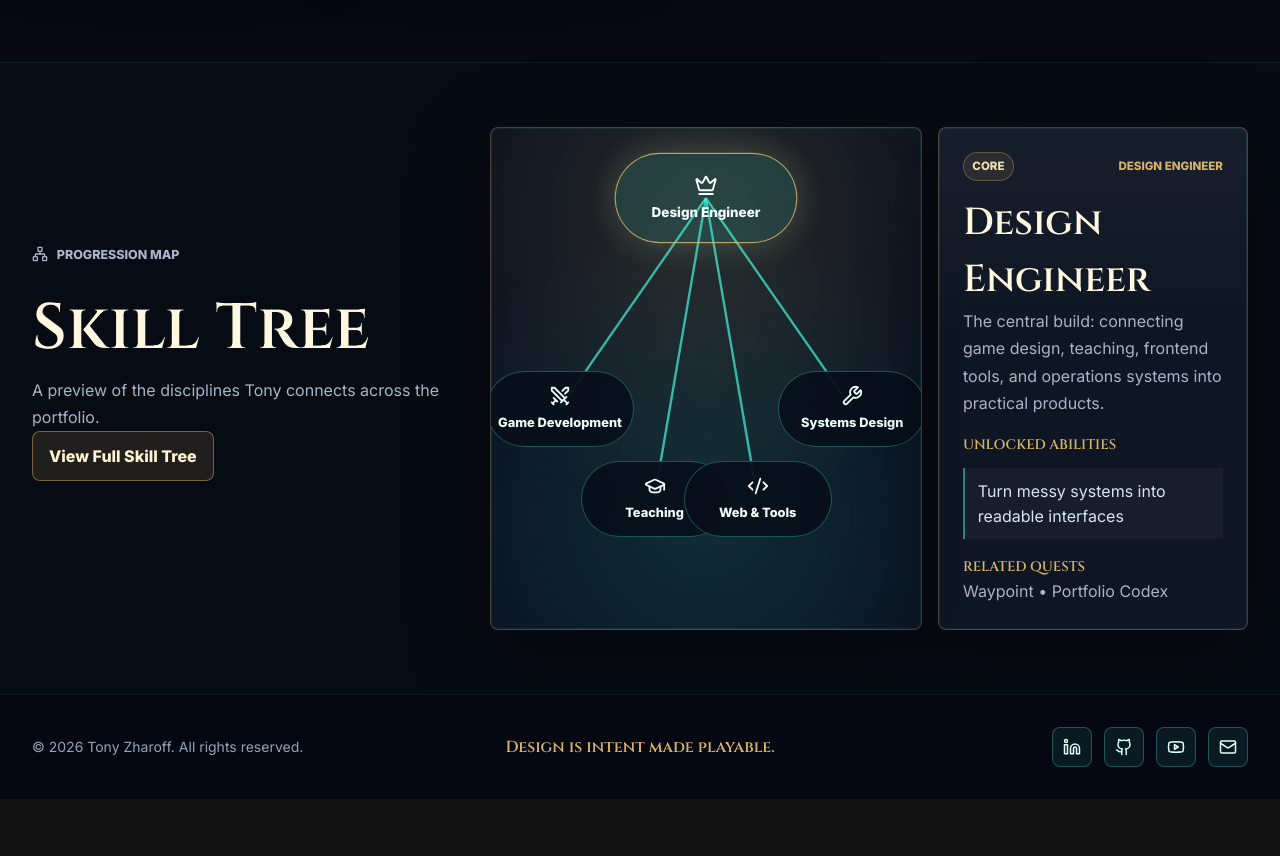
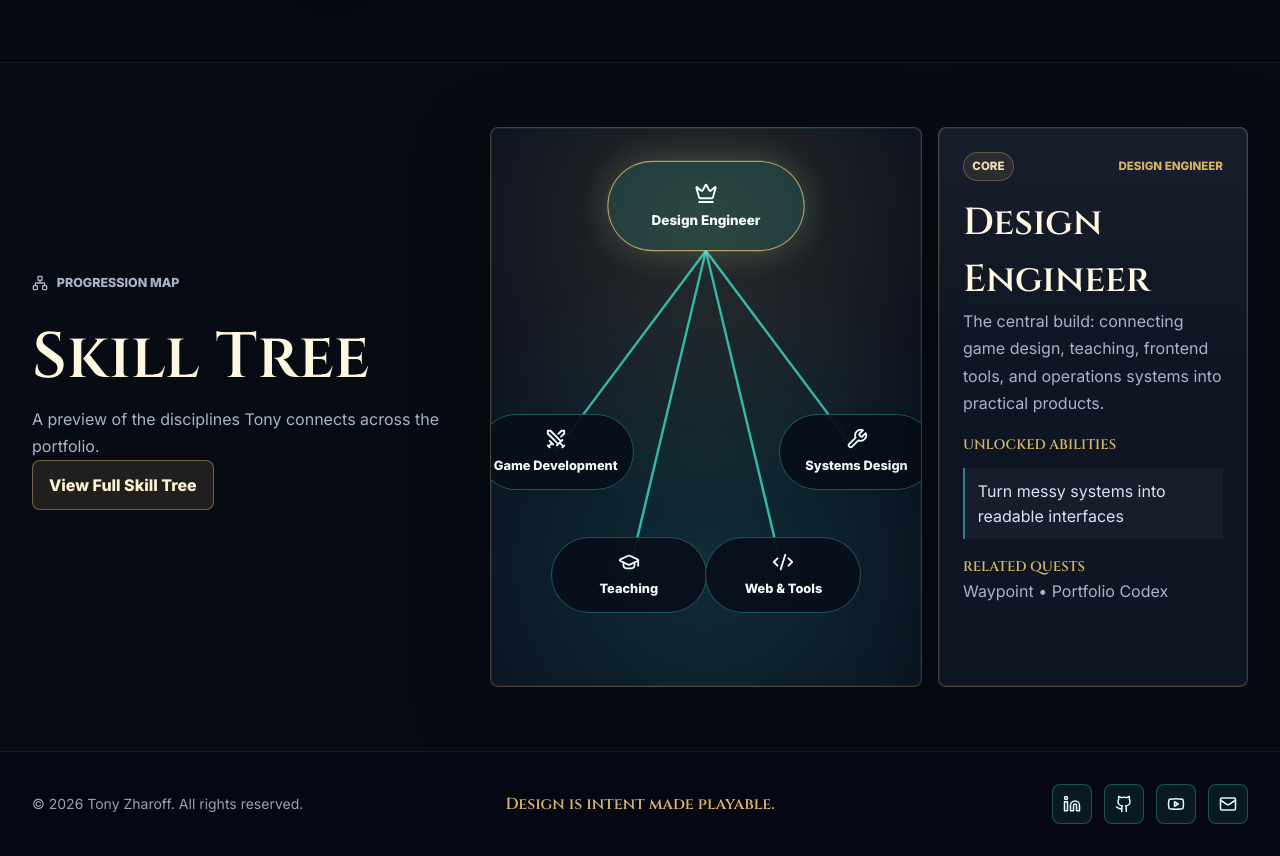
Before and after one commit to tzharoff/tzharoff.com, a React (Vite) app: page / in a window 1280 px wide. Shown: the part 2463-3319 px from the top of the page. Before the commit the page ends 3262 px from the top, so only its background shows below. Built offline with nearby package versions, Linux system fonts and the light colour scheme.

Commit message:
add adjustments to the skill tree

```diff
--- a/src/components/SkillTreePreview.tsx
+++ b/src/components/SkillTreePreview.tsx
@@ -17,6 +17,7 @@ export function SkillTreePreview({ preview = false }: SkillTreePreviewProps) {
   const [selectedNodeId, setSelectedNodeId] = useState("root");
   const root = skillTreeNodes[0];
   const branches = skillTreeNodes.slice(1);
+  const rootLineAnchor = { x: root.x, y: root.y + 8 };
   const selectedNode = skillTreeNodes.find((node) => node.id === selectedNodeId) ?? root;
   const relatedQuests = useMemo(
     () =>
@@ -57,8 +58,8 @@ export function SkillTreePreview({ preview = false }: SkillTreePreviewProps) {
                 <line
                   key={node.id}
                   className={node.id === selectedNode.id || selectedNode.id === root.id ? "active" : undefined}
-                  x1={root.x}
-                  y1={root.y}
+                  x1={rootLineAnchor.x}
+                  y1={rootLineAnchor.y}
                   x2={node.x}
                   y2={node.y}
                   vectorEffect="non-scaling-stroke"
--- a/src/data/portfolioData.ts
+++ b/src/data/portfolioData.ts
@@ -724,8 +724,8 @@ export const skillTreeNodes: SkillNode[] = [
     description:
       "Gameplay prototypes, progression loops, enemy behavior, game-feel experiments, and readable player-facing systems.",
     Icon: Swords,
-    x: 16,
-    y: 56,
+    x: 15,
+    y: 58,
     tier: "branch",
     abilities: [
       "Prototype mechanics quickly",
@@ -741,8 +741,8 @@ export const skillTreeNodes: SkillNode[] = [
     description:
       "Project-based lessons, technical mentoring, and learning paths that help people build confidence through visible progress.",
     Icon: GraduationCap,
-    x: 38,
-    y: 74,
+    x: 32,
+    y: 80,
     tier: "branch",
     abilities: [
       "Break complex ideas into approachable lessons",
@@ -758,8 +758,8 @@ export const skillTreeNodes: SkillNode[] = [
     description:
       "Frontend systems, internal tools, dashboards, and small-business websites built around clarity and useful action.",
     Icon: Code2,
-    x: 62,
-    y: 74,
+    x: 68,
+    y: 80,
     tier: "branch",
     abilities: [
       "Build reusable React components",
@@ -781,8 +781,8 @@ export const skillTreeNodes: SkillNode[] = [
     description:
       "Workflow mapping, operational clarity, knowledge structures, and decision systems for complex real-world problems.",
     Icon: Wrench,
-    x: 84,
-    y: 56,
+    x: 85,
+    y: 58,
     tier: "branch",
     abilities: [
       "Map real-world workflows into understandable models",
--- a/src/styles.css
+++ b/src/styles.css
@@ -963,7 +963,7 @@ footer {
 
 .skill-tree {
   position: relative;
-  min-height: 480px;
+  min-height: 560px;
   overflow: hidden;
   background:
     radial-gradient(circle at 50% 18%, rgba(216, 180, 106, 0.16), transparent 18rem),
@@ -993,7 +993,7 @@ footer {
 .skill-node {
   position: absolute;
   display: inline-flex;
-  width: 148px;
+  width: 156px;
   min-height: 76px;
   flex-direction: column;
   align-items: center;
@@ -1011,7 +1011,7 @@ footer {
 }
 
 .skill-node.root {
-  width: 174px;
+  width: 188px;
   min-height: 86px;
   border-color: rgba(216, 180, 106, 0.58);
   color: #fff4d2;
```
Also changed, not shown: 1 other file (tests, documents, lock files or other folders).
